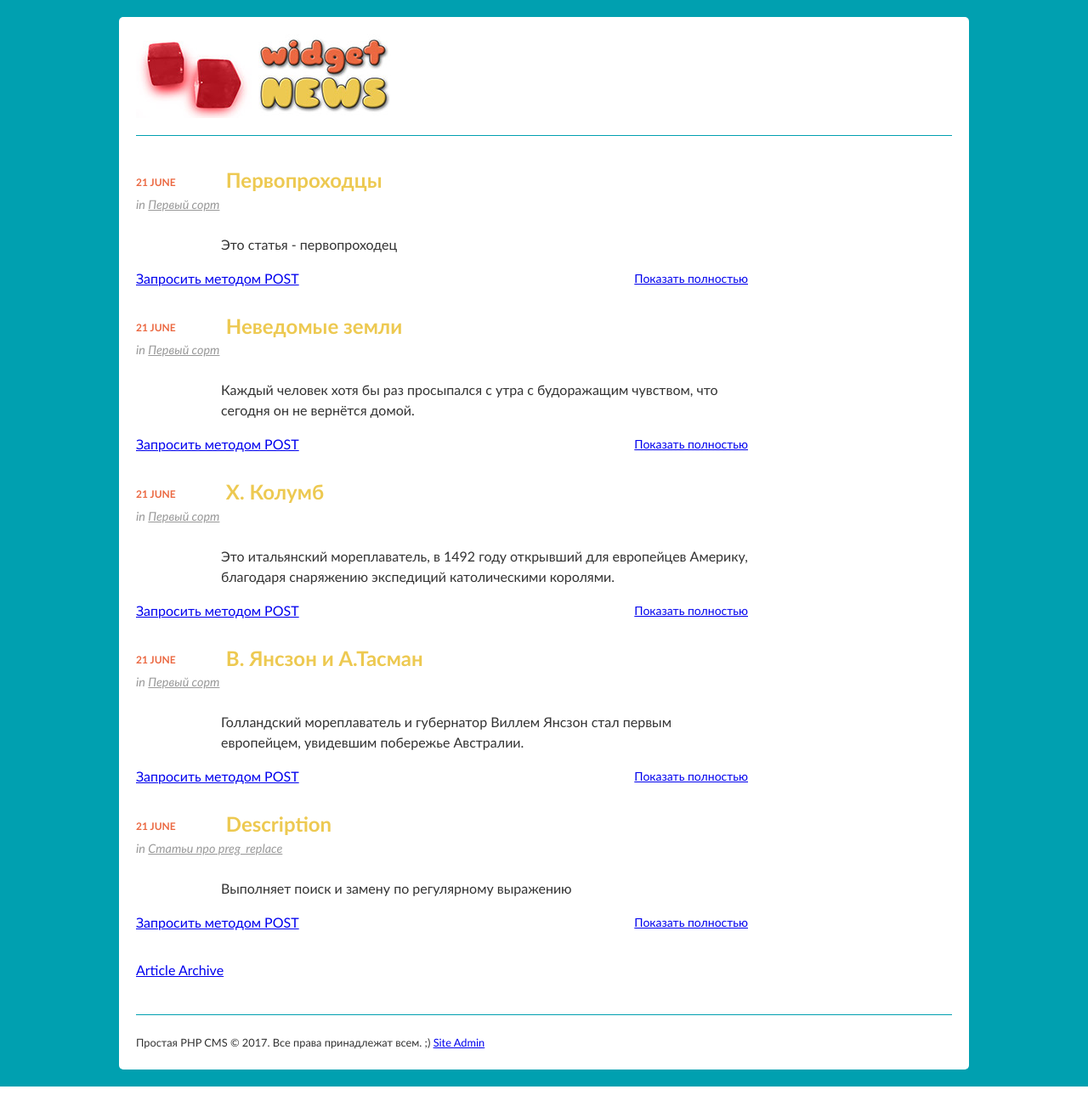
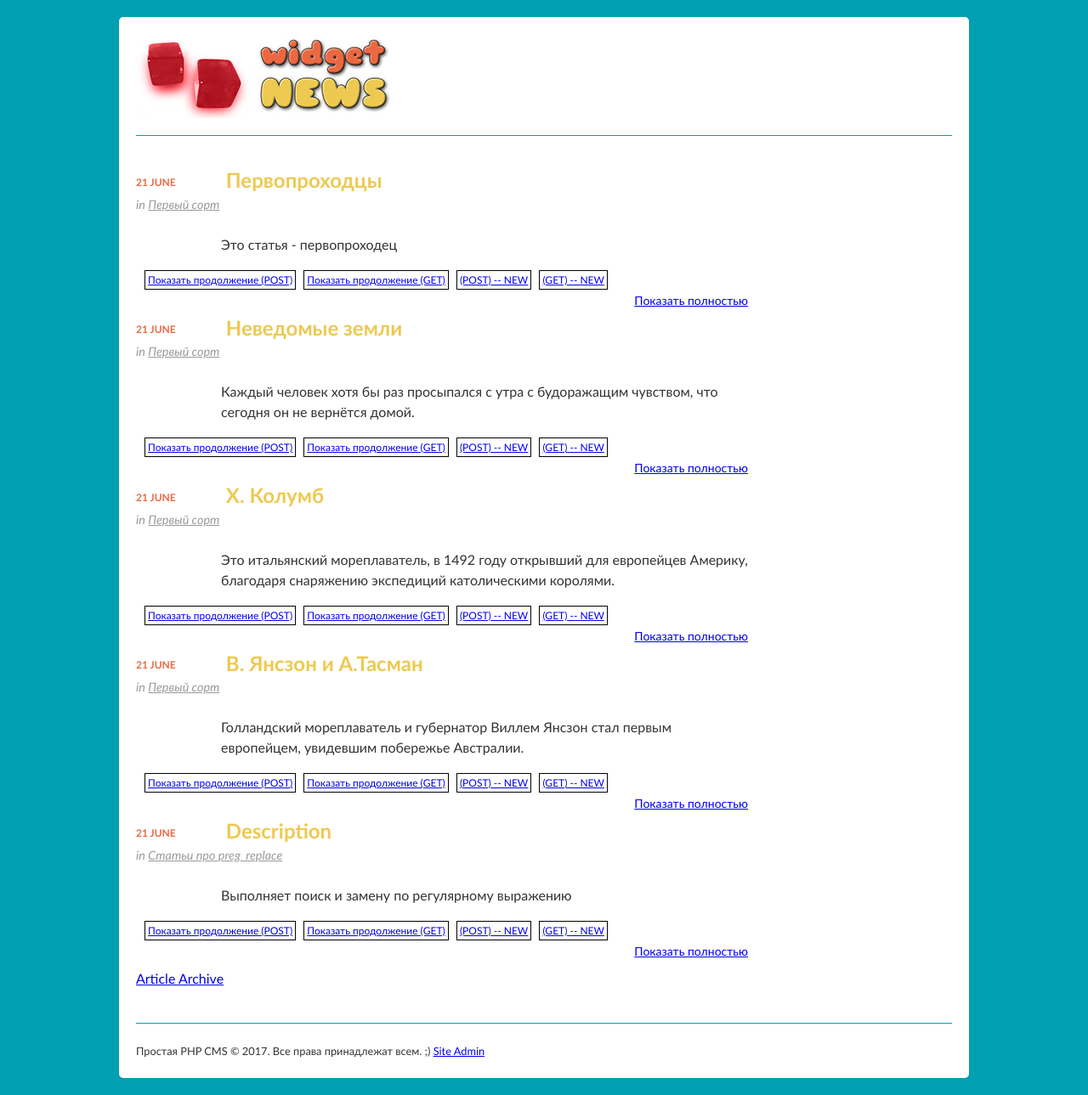
Before and after one commit to melisa014/my-first-CMS, a PHP site: page / in a window 1280 px wide. Shown: the whole page at 85% size. Run offline with PHP 8.4, Linux system fonts and the light colour scheme; data comes from the database, SQL or seed files in the repository; a stand-in replaces the project's code that opens the database connection.

Commit message:
Подготовка задания -- ajax ссылки для загрузки

```diff
--- a/JS/showContent.js
+++ b/JS/showContent.js
@@ -1,11 +1,13 @@
 $(function(){
-    //init_get();
+
+    console.log('Привет, это страый js ))');
+    init_get();
     init_post();
 });
 
 function init_get()
 {
-    $('a.showContent').one('click', function(){
+    $('a.ajaxArticleBodyByGet').one('click', function(){
         var contentId = $(this).attr('data-contentId');
         console.log('ID статьи = ', contentId);
         showLoaderIdentity();
@@ -25,7 +27,7 @@ function init_get()
             console.log('ajaxError status:', status);
             console.log('ajaxError error:', error);
 
-            console.log('Ошибка соединения с сервером (GET)');
+            console.log('Ошибка соединения при получении данных (GET)');
         });
 
         return false;
@@ -35,7 +37,7 @@ function init_get()
 
 function init_post()
 {
-    $('a.showContentPOSTmethod').one('click', function(){
+    $('a.ajaxArticleBodyByPost').one('click', function(){
         var content = $(this).attr('data-contentId');
         showLoaderIdentity();
         $.ajax({
--- a/style.css
+++ b/style.css
@@ -339,3 +339,15 @@
   border: 1px solid #800;
   color: #fff;
 }
+
+ul.ajax-load {
+    margin-left:  0px;
+    padding-left: 10px;
+}
+ul.ajax-load li {
+    display: inline; /* Отображать как строчный элемент */
+    margin-right: 5px; /* Отступ слева */
+    border: 1px solid #000; /* Рамка вокруг текста */
+    padding: 3px; /* Поля вокруг текста */
+    font-size: 12px;
+}
--- a/templates/homepage.php
+++ b/templates/homepage.php
@@ -28,7 +28,13 @@
             </h2>
             <p class="summary"><?php echo htmlspecialchars($article->summary)?></p>
             <img id="loader-identity" src="JS/ajax-loader.gif" alt="gif">
-            <a href=".?action=viewArticle&amp;articleId=<?php echo $article->id?>" class="showContentPOSTmethod" data-contentId="<?php echo $article->id?>">Запросить методом POST</a>
+
+            <ul class="ajax-load">
+                <li><a href=".?action=viewArticle&amp;articleId=<?php echo $article->id?>" class="ajaxArticleBodyByPost" data-contentId="<?php echo $article->id?>">Показать продолжение (POST)</a></li>
+                <li><a href=".?action=viewArticle&amp;articleId=<?php echo $article->id?>" class="ajaxArticleBodyByGet" data-contentId="<?php echo $article->id?>">Показать продолжение (GET)</a></li>
+                <li><a href=".?action=viewArticle&amp;articleId=<?php echo $article->id?>" class="">(POST) -- NEW</a></li>
+                <li><a href=".?action=viewArticle&amp;articleId=<?php echo $article->id?>" class="">(GET)  -- NEW</a></li>
+            </ul>
             <a href=".?action=viewArticle&amp;articleId=<?php echo $article->id?>" class="showContent" data-contentId="<?php echo $article->id?>">Показать полностью</a>
         </li>
     <?php } ?>
```
Lines whose indentation alone changed are shown as unchanged.
